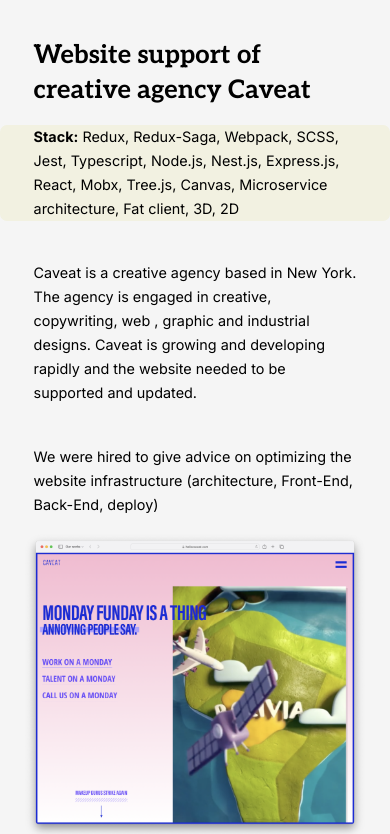
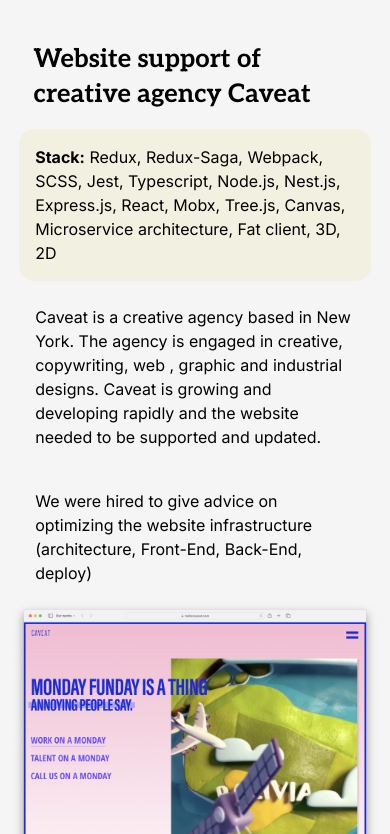
Before and after one commit to they-made/dev-portfolio, a website built with webpack: page dist/info.html in a window 390 px wide. Shown: the part 193-1027 px from the top of the page. Built offline with nearby package versions, Linux system fonts and the light colour scheme.

Commit message:
updates after reviewing notes

```diff
--- a/dist/info.css
+++ b/dist/info.css
@@ -3,21 +3,20 @@
   max-width: 844px;
   display: flex;
   flex-direction: column;
+  flex-wrap: wrap;
   align-items: center;
   justify-content: center;
 }
 .stack_info {
-  max-width: 844px;
-  display: flex;
-  justify-content: center;
-  align-items: center;
+  background-color: #f2f1e1;
+  padding: 1.2rem 2rem;
+  border-radius: 15px;
+  width: 900px;
+  font-family: "Inter", sans-serif;
+  font-size: 1rem;
+  line-height: 1.6rem;
 }
-.stack_box {
-  background-color: #f2f1e1;
-  border-radius: 7px;
-  max-width: 900px;
-  padding: 1rem 2rem;
-}
+
 h1 {
   display: flex;
   justify-content: center;
@@ -25,6 +24,7 @@
   font-family: "Aleo", serif;
   font-size: 2.6rem;
   line-height: 3.4rem;
+  padding-bottom: 1rem;
 }
 h2 {
   margin-top: 2.5rem;
@@ -56,25 +56,26 @@
 }
 
 @media only screen and (max-width: 994px) {
-  .support,
   .process,
-  .stack_info,
   h1 {
-    padding: 0 4.6rem 0;
+    padding: 0 4.6rem;
   }
+  .text {
+    padding: 0 4.6rem;
+  }
+  .stack_info {
+    width: auto;
+    margin: 0 3rem;
+  }
+
   h1 {
     font-size: 2.1rem;
     line-height: 2.8rem;
-    margin: 0;
     padding-bottom: 1rem;
   }
   p {
     font-size: 0.9rem;
     line-height: 1.5rem;
-  }
-  .stack_box {
-    margin: 0;
-    padding: 0;
   }
 
   .screen img {
@@ -83,22 +84,28 @@
 }
 
 @media only screen and (max-width: 580px) {
-  .support,
   .process,
-  .stack_info,
   h1 {
-    padding: 0 2.1rem 0;
+    padding: 0 2.1rem;
+  }
+  .text {
+    padding: 0;
+  }
+  .stack_info {
+    margin: -1rem;
+    padding: 1rem;
   }
   h1 {
     font-size: 1.6rem;
     line-height: 2.2rem;
-    padding-bottom: 1rem;
+    padding-bottom: 2rem;
   }
-  p {
-    font-size: 0.9rem;
+  p,
+  .stack_info {
+    font-size: 1rem;
     line-height: 1.5rem;
   }
   .screen img {
-    padding: 0 6vw;
+    padding: 0 2.5vw;
   }
 }
--- a/dist/info.html
+++ b/dist/info.html
@@ -32,33 +32,31 @@
   <body>
     <header>
       <div class="brand">
+        <a href="/index.html">
           <img
             class="logo"
             src="/images/main_logo.svg"
             alt="Companie's Logo"
-        />
+        /></a>
         <p>Professional web development since 2010</p>
       </div>
     </header>
     <h1>Website support of creative agency Caveat</h1>
-    <section class="stack_box">
+    <section class="support">
       <div class="stack_info">
-        <p>
         <strong>Stack:</strong>
         Redux, Redux-Saga, Webpack, SCSS, Jest, Typescript, Node.js, Nest.js,
-          Express.js, React, Mobx, Tree.js, Canvas, Microservice architecture,
-          Fat client, 3D, 2D
-        </p>
+        Express.js, React, Mobx, Tree.js, Canvas, Microservice architecture, Fat
+        client, 3D, 2D
       </div>
-    </section>
-    <section class="support">
-      <p>
+
+      <p class="text">
         Caveat is a creative agency based in New York. The agency is engaged in
         creative, copywriting, web , graphic and industrial designs. Caveat is
         growing and developing rapidly and the website needed to be supported
         and updated.
       </p>
-      <p>
+      <p class="text">
         We were hired to give advice on optimizing the website infrastructure
         (architecture, Front-End, Back-End, deploy)
       </p>
@@ -100,7 +98,7 @@
         >
         <a
           id="logo_img"
-          href="#"
+          href="/index.html"
         >
           <img
             src="/images/footer_logo.svg"
--- a/dist/root.css
+++ b/dist/root.css
@@ -9,10 +9,9 @@
   flex-direction: column;
   justify-content: center;
   padding: 9.8vh 0 0;
+  overflow-x: hidden !important;
 }
-body::-webkit-scrollbar {
-  display: none;
-}
+
 header,
 .brand,
 .experience,
@@ -67,38 +66,43 @@
   margin: 0.5rem 0;
 }
 .case-study-thumbnail {
-  max-width: 100%;
+  width: 100%;
   height: auto;
   /* overflow: hidden; */
   display: flex;
   justify-content: center;
-  align-items: center;
+  align-items: stretch;
   position: relative;
   cursor: pointer;
 }
 .case-study-thumbnail img:last-child {
-  max-width: 100%;
+  width: 100%;
   height: auto;
   transition: ease-out 0.5s;
 }
 .case-study-logo {
   width: 100%;
+  height: auto;
   position: absolute;
   z-index: 1;
 }
 .wrapper {
   display: grid;
   grid-template-columns: repeat(2, 1fr);
+  overflow: hidden;
   gap: 2.5rem;
   font-family: "Aleo", serif;
   font-size: 1.1rem;
 }
+
 .case-study-thumbnail:before {
   content: "";
   position: absolute;
   display: block;
   width: 100%;
   height: 100%;
+  /* object-fit: cover;
+  align-items: stretch; */
   opacity: 0.9;
   transition: ease-out 0.5s;
 }
@@ -421,28 +425,35 @@
     margin: 2.5rem 0 4rem;
   }
   .contacts {
-    width: 100vw;
-    padding: 2.8rem;
+    width: 100%;
+    height: auto;
+    padding: 2.2rem;
     margin: 0;
-    font-size: 0.6rem;
   }
   .contacts img {
-    width: 45vw;
+    width: 100%;
+  }
+  .logo_img {
+    width: 100%;
+    font-size: 0.6rem;
   }
   .clients_wrap {
     display: grid;
     grid-template-columns: repeat(2, 1fr);
+    /* justify-content: stretch; */
     gap: 1rem;
   }
+
   .email p {
     font-size: 1rem;
+    line-height: 1.5rem;
     text-align: center;
     padding: 3rem 0 1.5rem;
     margin-bottom: 0;
   }
   .email img {
     width: 81vw;
-    padding-bottom: 3rem;
+    padding-bottom: 6.5rem;
     margin-bottom: 0;
   }
   footer {
@@ -487,4 +498,19 @@
     padding-bottom: 3.75rem;
     justify-content: center;
   }
+  @media (hover: hover) {
+    .case-study-thumbnail:hover::before {
+      opacity: 0.9;
+    }
+    .case-study-thumbnail img:hover {
+      opacity: 1;
+      transition: none;
+    }
+    .description:hover {
+      color: inherit;
+    }
+    a:hover {
+      color: #3799e0;
+    }
+  }
 }
```
Also changed, not shown: dist/index.html (+7 -5 lines). Lines whose indentation alone changed are shown as unchanged.
